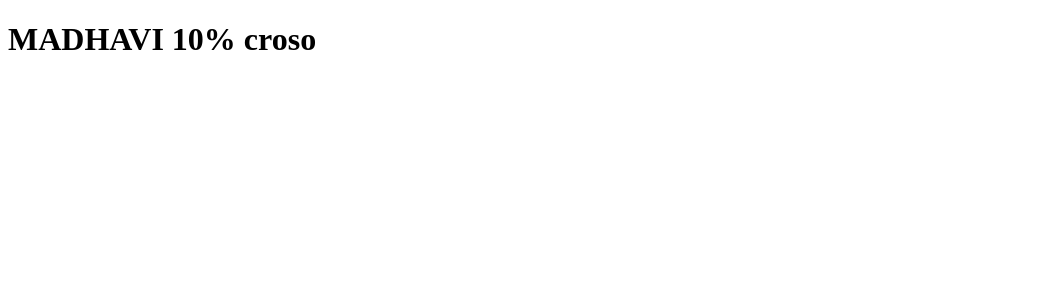
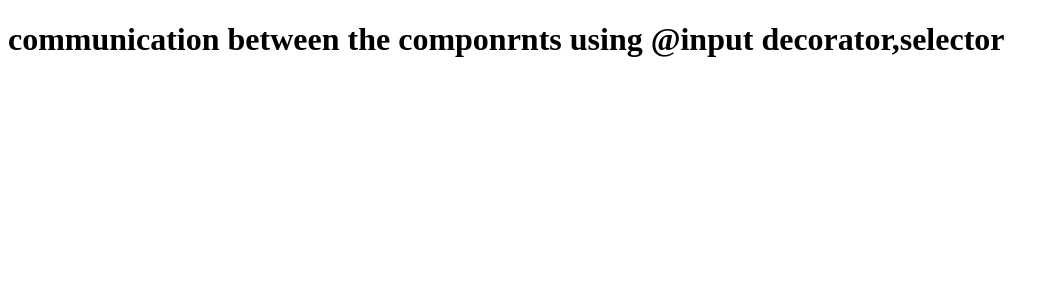
Before and after one commit to madhavi-anneboina/my-first-angularproject, an Angular app: page / in a window 1280 px wide. Shown: the top 300 px of the page, without its empty margins (0-1059 px from the left). Built offline with nearby package versions, Linux system fonts and the light colour scheme.

Commit message:
communication between components

```diff
--- a/src/app/app.component.html
+++ b/src/app/app.component.html
@@ -6,4 +6,6 @@
 <!-- <app-rock-paper-scissor></app-rock-paper-scissor> -->
 <!-- <app-contact-form></app-contact-form>
 <app-reactive-form></app-reactive-form> -->
-<h1>{{name | uppercase}} {{marks | percent}} {{comapny | slice :2:7}}</h1>
+
+
+<app-header [childtitle] = "ctitle"></app-header>
--- a/src/app/app.component.ts
+++ b/src/app/app.component.ts
@@ -6,10 +6,6 @@ import { Component } from '@angular/core';
   styleUrls: ['./app.component.css']
 })
 export class AppComponent {
- num1 : number = 4
- num2 : number = 8
- op : string = ""
- name = "Madhavi"
- marks = 0.09888
- comapny = "microsoft"
+ title = "helloo"
+ ctitle= "communication between the componrnts using @input decorator,selector"
 }
--- a/src/app/header/header.component.html
+++ b/src/app/header/header.component.html
@@ -1 +1 @@
-<h1 class="header">Todo List</h1>
+<h1 class="header">{{childtitle}}</h1>
```
Also changed, not shown: src/app/header/header.component.ts (+6 -1 lines).
